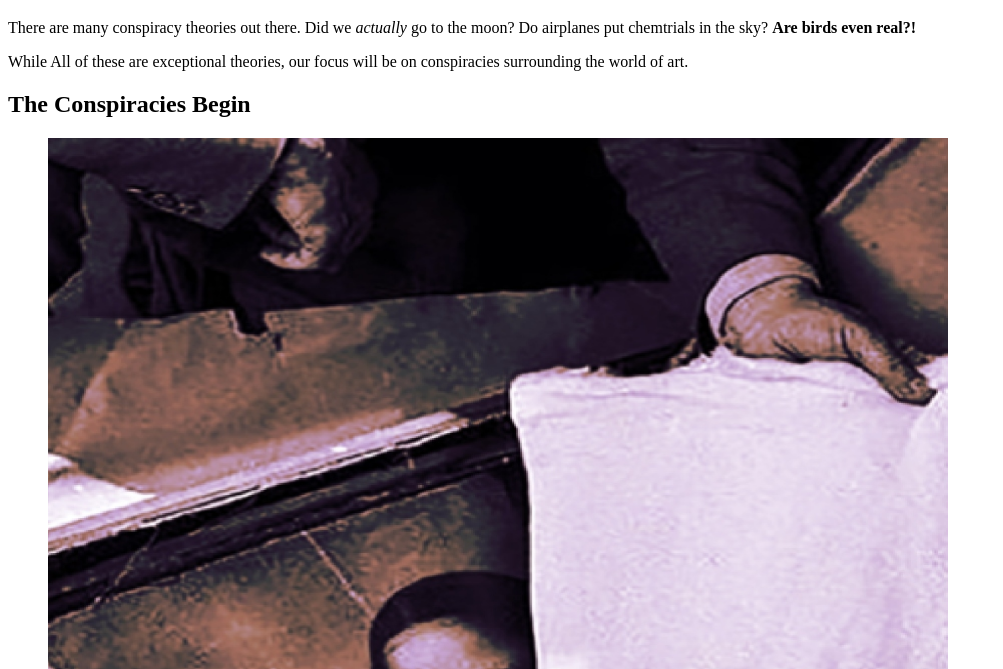
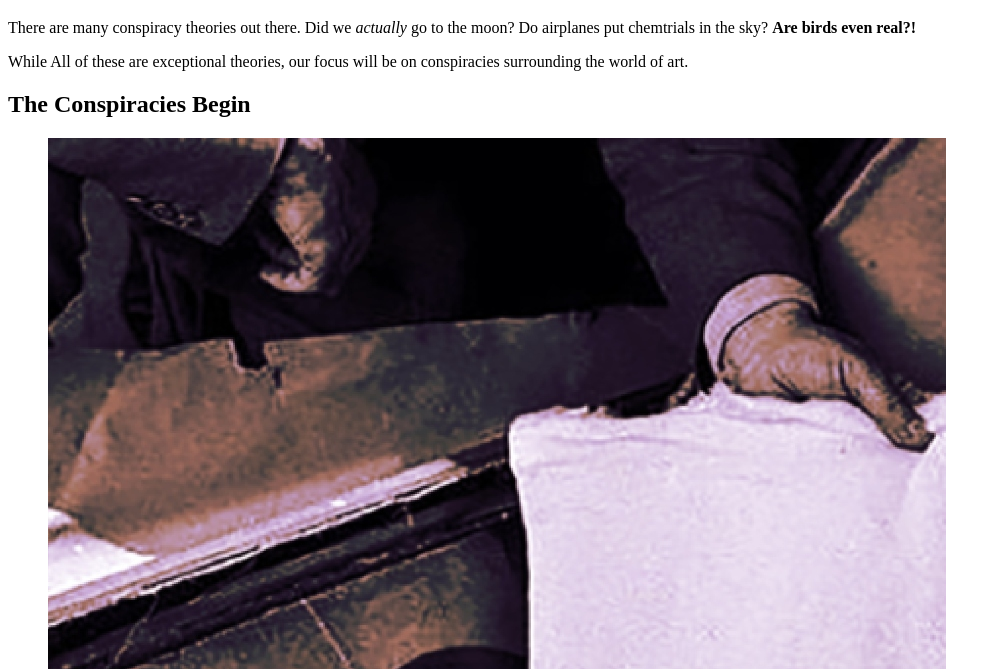
Before and after one commit to is-120-winter-2023/semantic-html-and-links-Brechristian, a website: page index.html in a window 1280 px wide. Shown: the part 131-800 px from the top of the page, without its empty margins (0-1003 px from the left). Drawn offline with Linux system fonts and the light colour scheme.

Commit message:
fixed height and width real

```diff
--- a/index.html
+++ b/index.html
@@ -59,7 +59,7 @@
     <article>
       <h2>The Conspiracies Begin</h2>
       <figure>
-        <img src="images/monalisa.jpg" alt="Man opening a box revealing the Mona Lisa" width="900" height="900">
+        <img src="images/monalisa.jpg" alt="Man opening a box revealing the Mona Lisa" width="898" height="1056">
         <figcaption>Mona Lisa</figcaption>
       </figure>
       <p> This is a placeholder till wifey gets more info</p>
```
